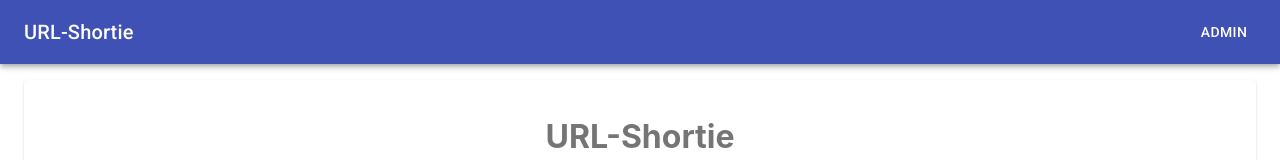
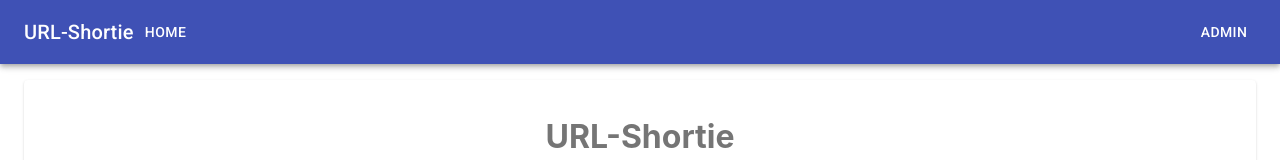
Before and after one commit to TheChicken14/URL-Shortie, a React (Create React App) app: page / in a window 1280 px wide. Shown: the top 160 px of the page. Built offline with nearby package versions, Linux system fonts and the light colour scheme.

Commit message:
added home button and a spacer

```diff
--- a/src/App.js
+++ b/src/App.js
@@ -20,7 +20,7 @@ const useStyles = makeStyles((theme) => ({
   menuButton: {
     marginRight: theme.spacing(2),
   },
-  title: {
+  spacer: {
     flexGrow: 1,
   },
 }));
@@ -32,9 +32,13 @@ function App() {
     <Router className={classes.root}>
       <AppBar position="static">
         <Toolbar>
-          <Typography variant="h6" className={classes.title}>
+          <Typography variant="h6">
             URL-Shortie
           </Typography>
+          <Button color="inherit" component={Link} to="/">
+            Home
+          </Button>
+          <span className={classes.spacer}></span>
           <AdminOrLogOutButton />
         </Toolbar>
       </AppBar>
```
